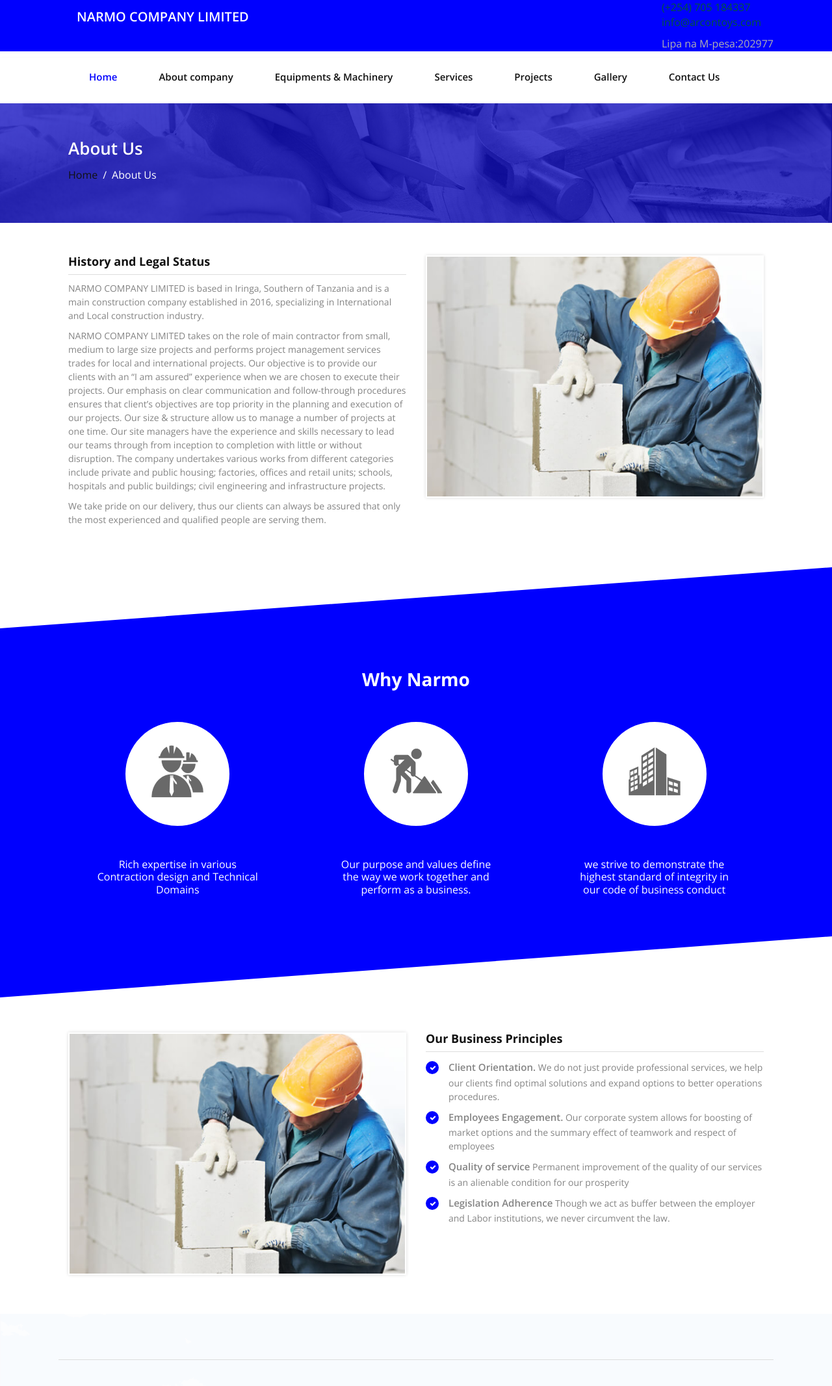
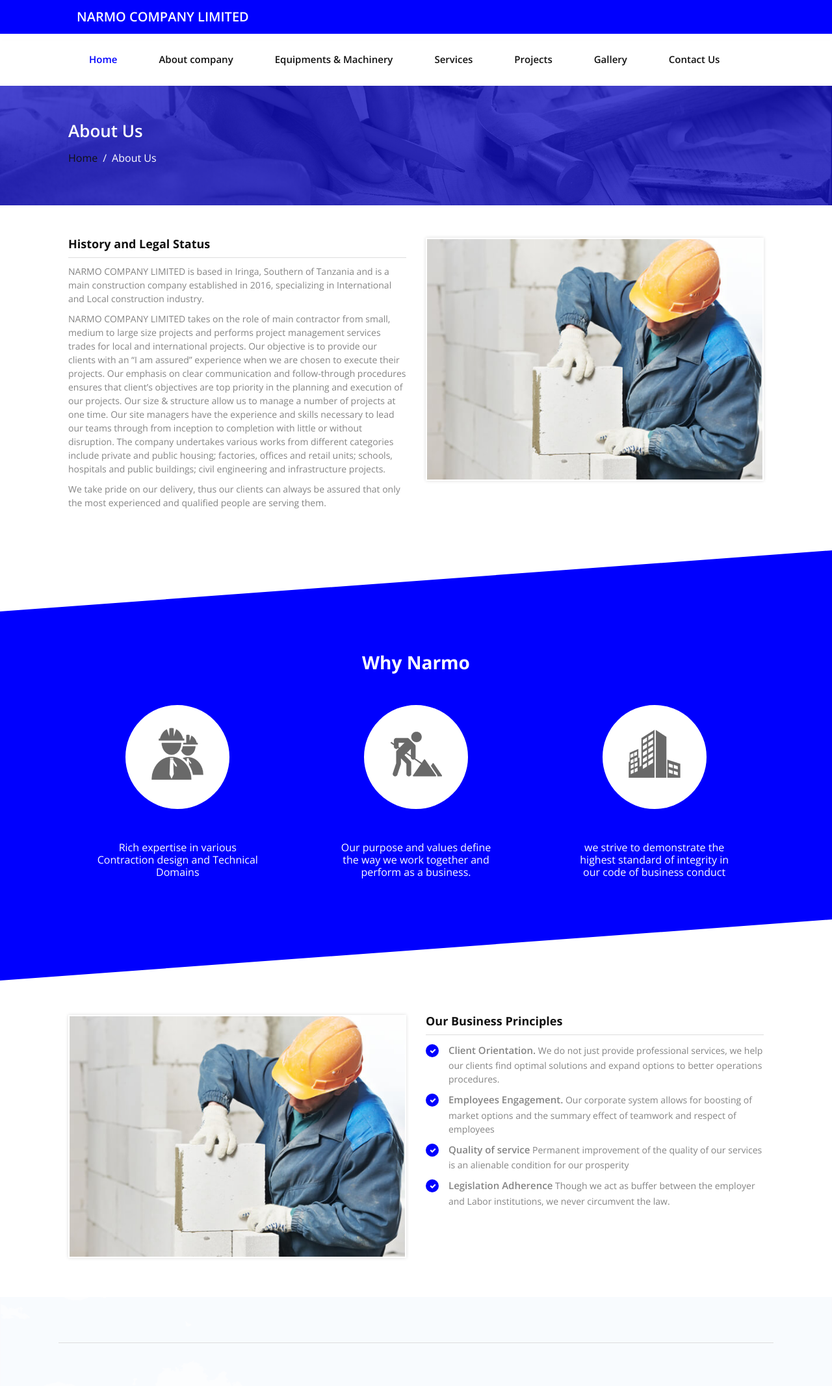
Before and after one commit to NickDawson/narmo-web, a Laravel app: page /about-us in a window 1280 px wide. Shown: the top 2133 px of the page at 65% size. Run offline with Laravel 8, Linux system fonts and the light colour scheme; some libraries are stand-ins or nearby versions.

Commit message:
Initial Layout Fix Merge

```diff
--- a/resources/views/layouts/app.blade.php
+++ b/resources/views/layouts/app.blade.php
@@ -65,7 +65,8 @@
       <div class="logoarea"> <a href="{{ asset('images/narmo_logo.PNG') }}">
 
         <h6>Narmo Company Limited</h6>
-        </a> </div>
+        </a>
+      </div>
       <!--<div class="headinfo">
         <div class="headinfo-middle phone"> <i class="fa fa-phone"></i>
           <h5>PHONE</h5>
@@ -77,16 +78,15 @@
       </div>-->
 
 
-      <div class="header-contright pull-right">
-          <div class="topcontactinfo">
-          <ul>
-          <li class="phone_icon"><span><a href="callto:#">(+254) 705 184337</span></a></li>
-          <li class="email_icon"><span><a href="mailto:info@arcontoys.com">info@arcontoys.com</a></span></li>
-          </ul>
-          </div>
-          <div class="liparea">Lipa na M-pesa:202977</div>
-        </div>
+     <!-- <div class="header-contright pull-right">
+         <div class="align-right">
+      <ul class="top_contactinfo">
+        <li class="mail_icon"><span><a href="mailto:info@ezeetec.co.ke">info@ezeetec.co.ke</a></span></li>
+        <li class="location_icon"><span>Grevillea Groove, Kyuna Crescent</span></li>
+        <li class="phone_icon"><span>020 444 2745</span></li>
+      </ul>
     </div>
+    </div>-->
   </div>
 </header>
   <div class="mainheader">
```
